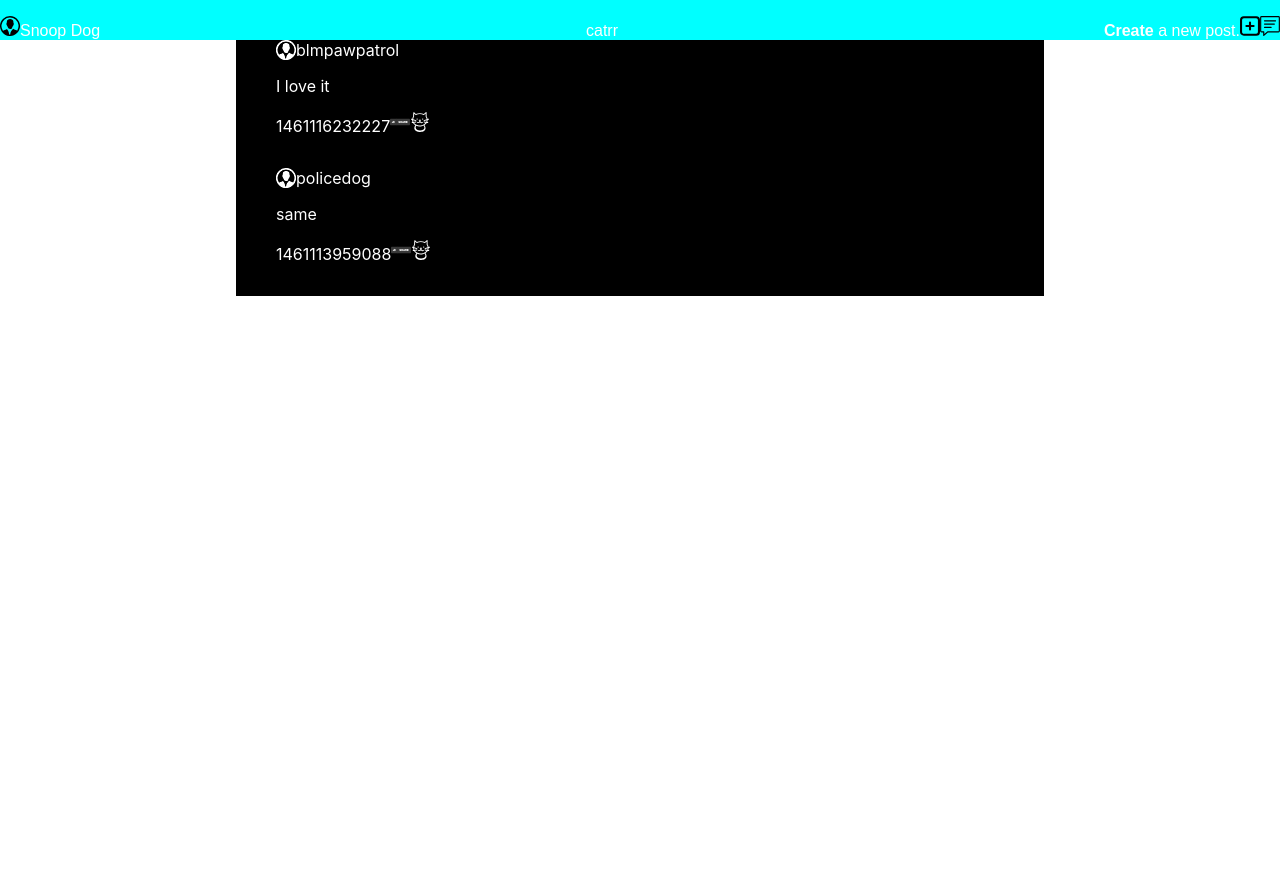
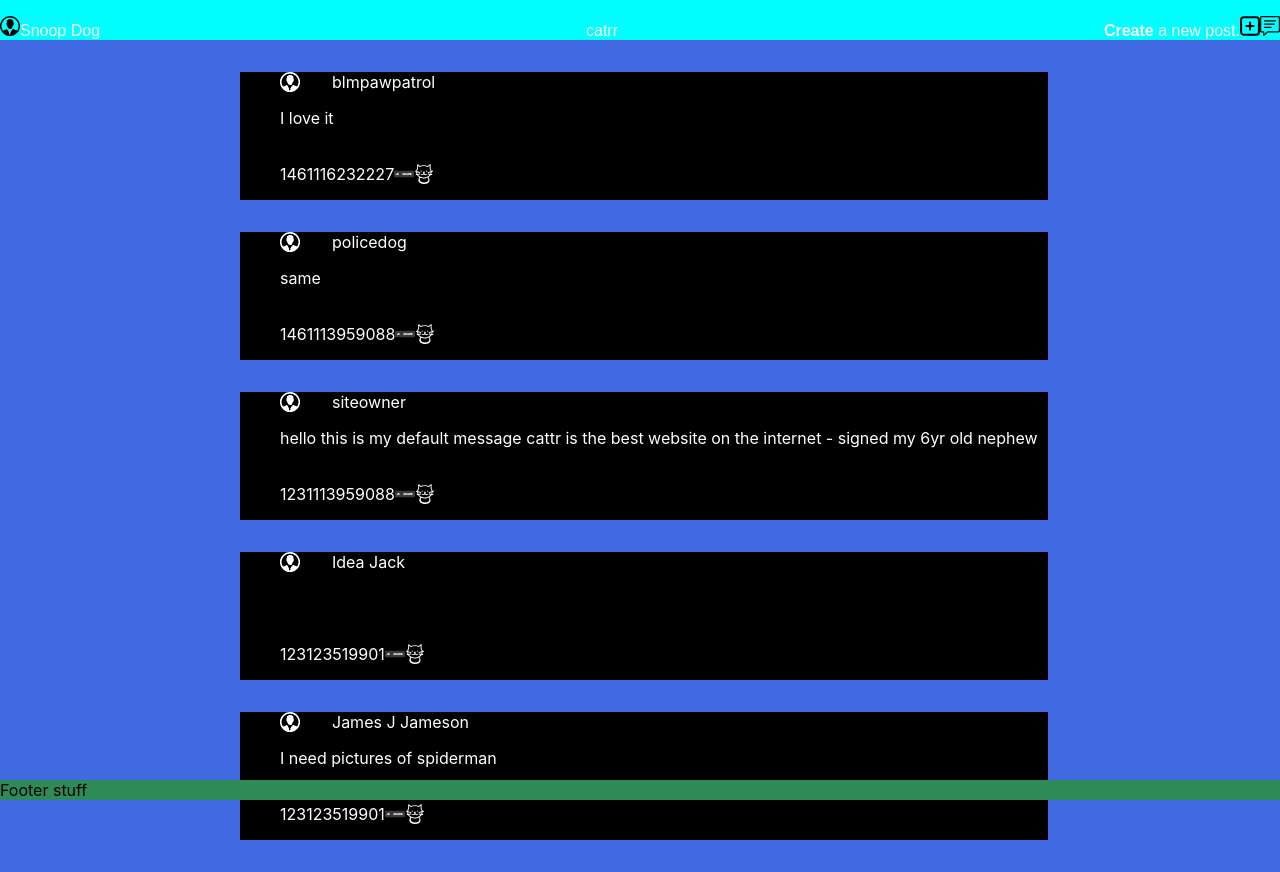
Before and after one commit to jlafleur93/tweeter-react, a React (Create React App) app: page / in a window 1280 px wide. Before the commit the page ends 800 px from the top, so only its background shows below. Built offline with nearby package versions, Linux system fonts and the light colour scheme.

Commit message:
added basic message layout

```diff
--- a/src/App.js
+++ b/src/App.js
@@ -2,6 +2,7 @@ import React from "react";
 import "./App.css";
 import Nav from "./components/Nav";
 import Message from "./components/Message/Message";
+import Footer from "./components/Footer/Footer"
 function App() {
   const userDets = {
     user: "Snoop Dog",
@@ -13,13 +14,36 @@ function App() {
         user: "blmpawpatrol",
         created_at: 1461116232227,
       },
-      { id: 2, message: "same", user: "policedog", created_at: 1461113959088 },
+      {
+        id: 2,
+        message: "same",
+        user: "policedog",
+        created_at: 1461113959088 },
+      {
+        id: 3,
+        message: "hello this is my default message cattr is the best website on the internet - signed my 6yr old nephew",
+        user: "siteowner",
+        created_at: 1231113959088,
+      },
+      {
+        id: 4,
+        message: "",
+        user: "Idea Jack",
+        created_at: 123123519901,
+      },
+      {
+        id: 5,
+        message: "I need pictures of spiderman",
+        user: "James J Jameson",
+        created_at: 123123519901,
+      },
     ],
   };
   return (
     <body>
       <Nav info={userDets.user} />
       <Message posts={userDets.posts} />
+      <Footer/>
     </body>
   );
 }
--- /dev/null
+++ b/src/components/Footer/Footer.css
@@ -0,0 +1,7 @@
+.footer-main{
+    position: fixed;
+    left: 0;
+    bottom:0;
+    width: 100%;
+    background-color:seagreen ;
+}
--- /dev/null
+++ b/src/components/Footer/Footer.js
@@ -0,0 +1,7 @@
+import React from 'react';
+import "./Footer.css";
+export default function Footer(){
+    return(<div className="footer-main">
+        Footer stuff
+    </div>)
+}
--- a/src/components/Message/Message.css
+++ b/src/components/Message/Message.css
@@ -4,20 +4,36 @@
     height: 10vw;
     color: white;
     background-color: black;
+    margin-top: 2rem;
+    margin-bottom: 2rem;
+    margin-left: 15rem;
+    position: relative;
 
 }
 .cattr-details{
     display: flex;
     flex-direction: row;
+
 }
+
 .user-profile{
+    margin-right: 2rem;
     filter: invert(100%) sepia(1%) saturate(2%) hue-rotate(96deg) brightness(114%) contrast(100%);
 }
 .cattr-details > img {
     height: 20px;
     width: 20px;
     background-color: white;
+
 }
 .cat-icon{
      filter: invert(100%) sepia(1%) saturate(2%) hue-rotate(96deg) brightness(114%) contrast(100%);
 }
+.cattr-social{
+    display: flex;
+    flex-direction: row;
+    align-items: center;
+    width: 100%;
+    position: absolute;
+    bottom: 0;
+}
--- a/src/components/Message/Message.js
+++ b/src/components/Message/Message.js
@@ -9,14 +9,14 @@ export default function Message(props) {
     return (
       <ul className="message-area" key={x.id}>
         <div className="cattr-details">
-          <img className="user-profile" src={profile} />
-          <aside>{x.user}</aside>
+          <img className="user-profile" src={profile} alt="userprofile" />
+          <aside className="profile-name">{x.user}</aside>
         </div>
         <p>{x.message}</p>
         <div className="cattr-social">
-          {x.created_at}
-          <img src={share} />
-          <img src={cat} className="cat-icon" />
+          <p> {x.created_at} </p>
+          <img src={share} alt="share" />
+          <img src={cat} className="cat-icon" alt="cat-likes" />
         </div>
       </ul>
     );
--- a/src/components/Nav.js
+++ b/src/components/Nav.js
@@ -9,7 +9,7 @@ export default function Nav(props) {
   return (
     <nav className="tweet-bar">
       <div className="profile-info">
-        <img src={profile} />
+        <img src={profile} alt="profile-pic" />
         {info}
       </div>
       <span className="catrr">catrr</span>
@@ -17,8 +17,8 @@ export default function Nav(props) {
         <span>
           <strong>Create</strong> a new post.
         </span>
-        <img src={plus} />
-        <img src={message} />
+        <img src={plus} alt="add-icon" />
+        <img src={message}  alt="users-messages"/>
         <div class="container"></div>
       </div>
     </nav>
--- a/src/index.css
+++ b/src/index.css
@@ -5,6 +5,7 @@ body {
     sans-serif;
   -webkit-font-smoothing: antialiased;
   -moz-osx-font-smoothing: grayscale;
+  background-color: royalblue;
 
 }
 
```
